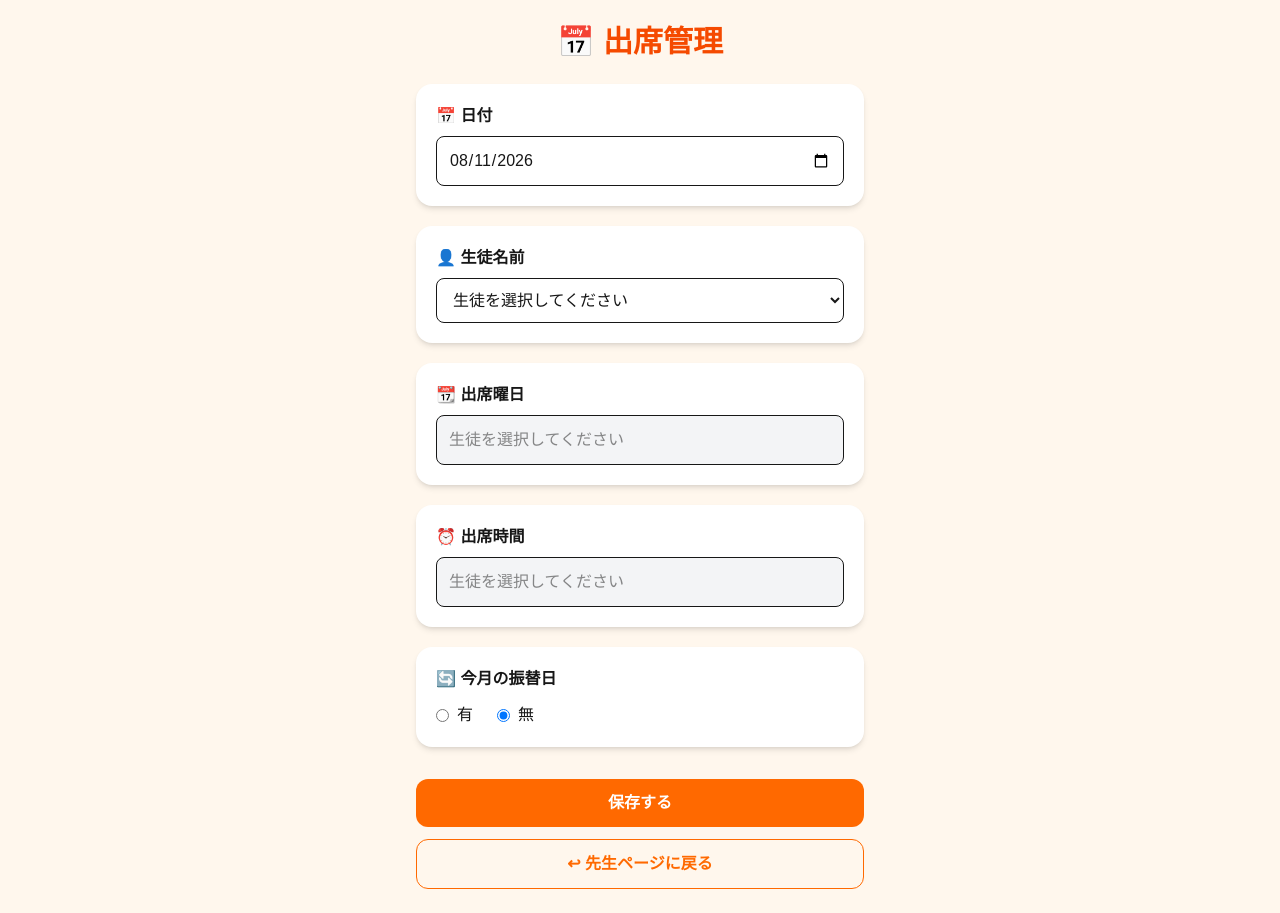
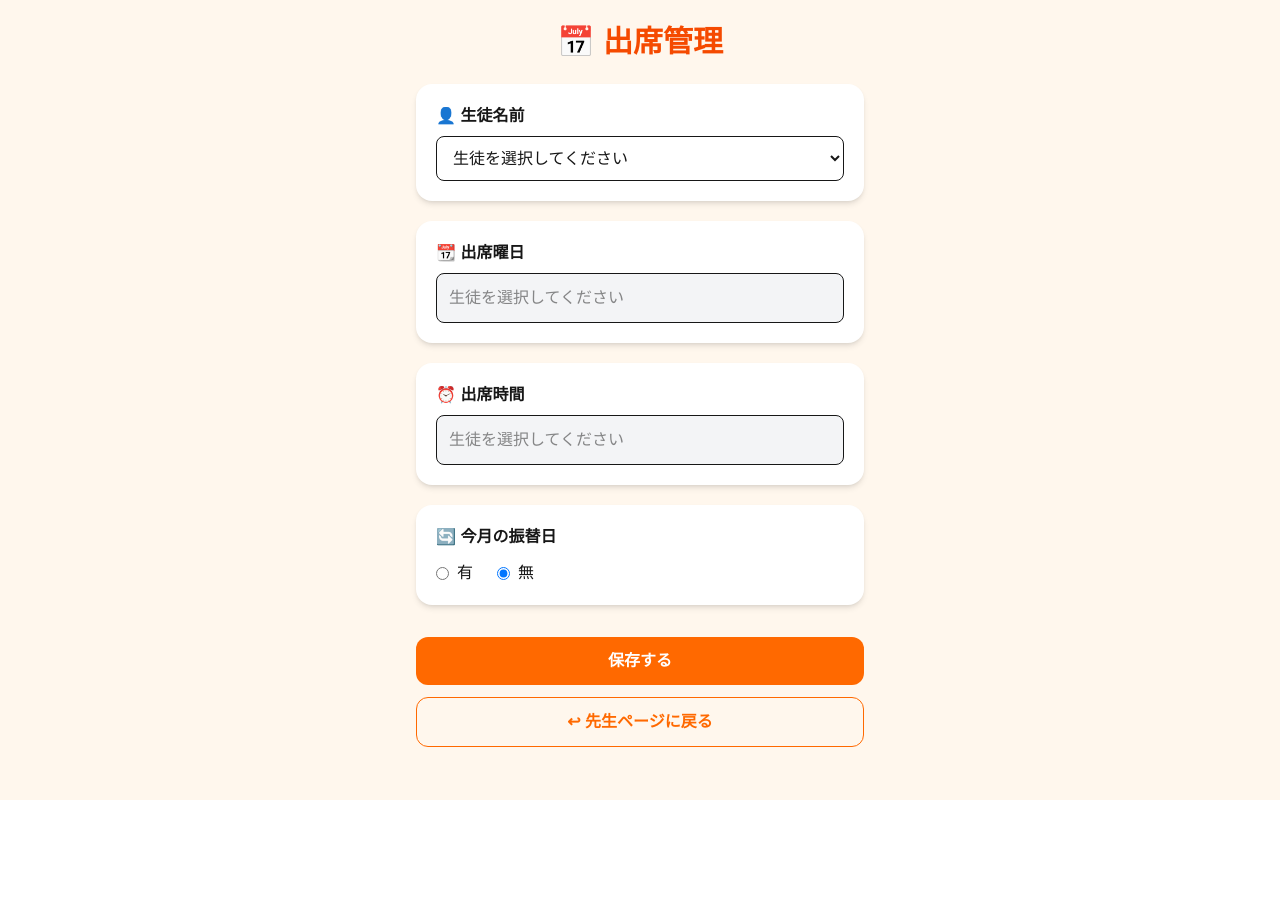
Before and after one commit to Nanoka0717/raise_soroban, a Next.js app: page /teacher/attendance in a window 1280 px wide. After the commit the page ends 800 px from the top, so only its background shows below. Built offline with nearby package versions, Linux system fonts and the light colour scheme.

Commit message:
出席管理から日付を削除

```diff
--- a/src/app/teacher/attendance/page.tsx
+++ b/src/app/teacher/attendance/page.tsx
@@ -157,23 +157,6 @@ export default function AttendancePage() {
 
         <div className="space-y-5">
 
-          {/* 日付 */}
-          <div className="rounded-2xl bg-white p-5 shadow-md">
-
-            <label className="mb-2 block font-bold">
-              📅 日付
-            </label>
-
-            <input
-              type="date"
-              value={date}
-              onChange={(e) =>
-                setDate(e.target.value)
-              }
-              className="w-full rounded-lg border p-3"
-            />
-
-          </div>
 
           {/* 生徒名前 */}
           <div className="rounded-2xl bg-white p-5 shadow-md">
```
